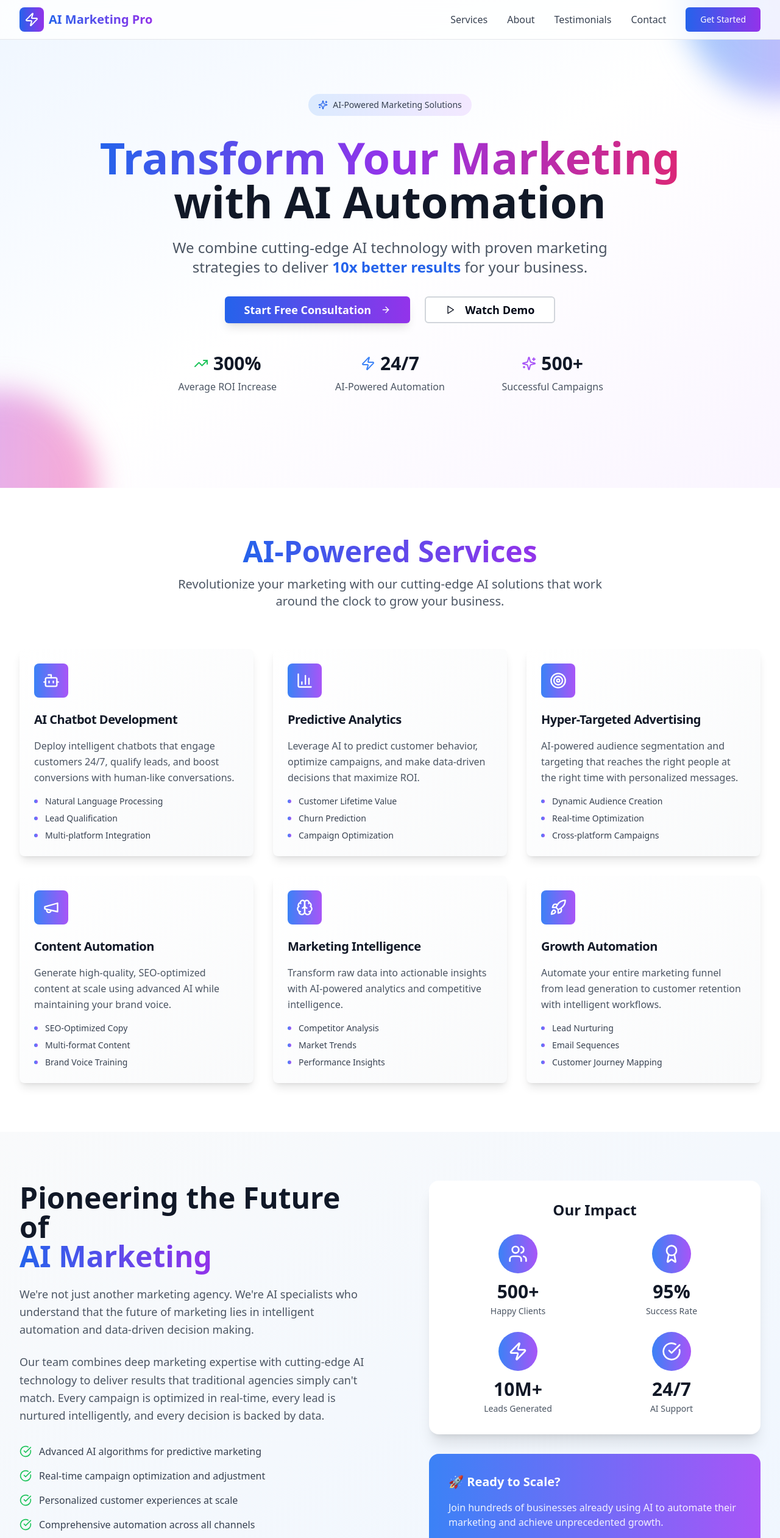
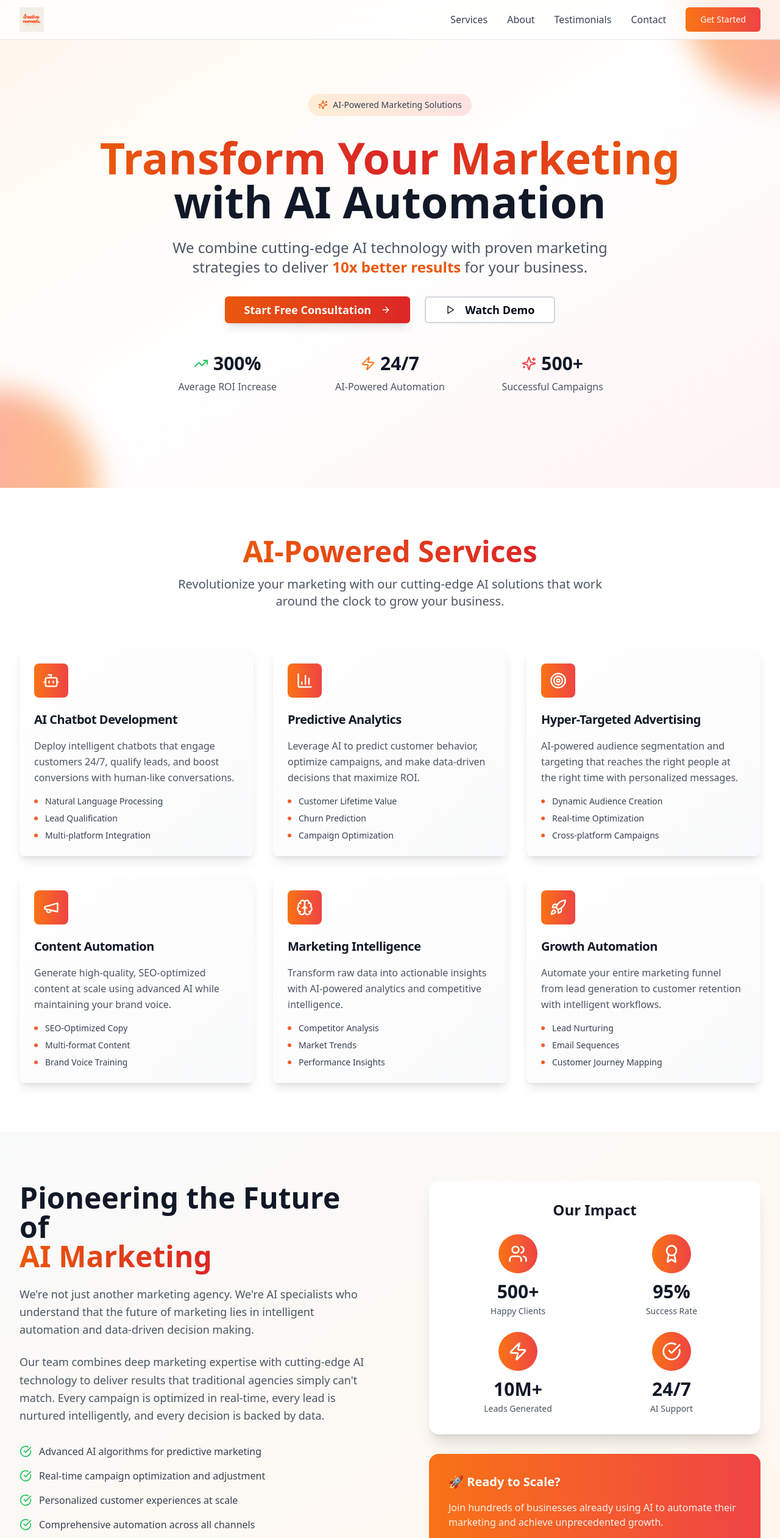
Before and after one commit to farisadlin/ai-powered-boost, a React (Vite) app: page / in a window 1280 px wide. Shown: the top 2522 px of the page at 61% size. Built offline with nearby package versions, Linux system fonts and the light colour scheme.

Commit message:
Rename website and update colors
Update the website name and color scheme to match the provided logo.

```diff
--- a/index.html
+++ b/index.html
@@ -4,21 +4,21 @@
   <head>
     <meta charset="UTF-8" />
     <meta name="viewport" content="width=device-width, initial-scale=1.0" />
-    <title>AI Marketing Pro - Transform Your Marketing with AI Automation</title>
+    <title>Creative Nomads - Transform Your Marketing with AI Automation</title>
     <meta name="description" content="Revolutionary AI-powered marketing agency specializing in automation, predictive analytics, and intelligent customer engagement. Transform your business with cutting-edge AI marketing solutions." />
-    <meta name="author" content="AI Marketing Pro" />
+    <meta name="author" content="Creative Nomads" />
     <meta name="keywords" content="AI marketing, marketing automation, predictive analytics, AI chatbots, digital marketing, lead generation, customer segmentation" />
 
     <!-- Open Graph Meta Tags -->
-    <meta property="og:title" content="AI Marketing Pro - Transform Your Marketing with AI Automation" />
+    <meta property="og:title" content="Creative Nomads - Transform Your Marketing with AI Automation" />
     <meta property="og:description" content="Revolutionary AI-powered marketing agency specializing in automation, predictive analytics, and intelligent customer engagement." />
     <meta property="og:type" content="website" />
     <meta property="og:image" content="https://lovable.dev/opengraph-image-p98pqg.png" />
 
     <!-- Twitter Card Meta Tags -->
     <meta name="twitter:card" content="summary_large_image" />
-    <meta name="twitter:site" content="@aimarketingpro" />
-    <meta name="twitter:title" content="AI Marketing Pro - AI-Powered Marketing Solutions" />
+    <meta name="twitter:site" content="@creativenomads" />
+    <meta name="twitter:title" content="Creative Nomads - AI-Powered Marketing Solutions" />
     <meta name="twitter:description" content="Transform your marketing with AI automation, predictive analytics, and intelligent customer engagement." />
     <meta name="twitter:image" content="https://lovable.dev/opengraph-image-p98pqg.png" />
 
--- a/src/components/About.tsx
+++ b/src/components/About.tsx
@@ -11,7 +11,7 @@ const About = () => {
   ];
 
   return (
-    <section id="about" className="py-20 bg-gradient-to-br from-gray-50 to-blue-50">
+    <section id="about" className="py-20 bg-gradient-to-br from-gray-50 to-orange-50">
       <div className="max-w-7xl mx-auto px-4 sm:px-6 lg:px-8">
         <div className="grid grid-cols-1 lg:grid-cols-2 gap-16 items-center">
           {/* Content */}
@@ -19,7 +19,7 @@ const About = () => {
             <h2 className="text-4xl md:text-5xl font-bold mb-6">
               <span className="text-gray-900">Pioneering the Future of</span>
               <br />
-              <span className="bg-gradient-to-r from-blue-600 to-purple-600 bg-clip-text text-transparent">
+              <span className="bg-gradient-to-r from-orange-600 to-red-600 bg-clip-text text-transparent">
                 AI Marketing
               </span>
             </h2>
@@ -49,7 +49,7 @@ const About = () => {
               ))}
             </div>
 
-            <Button size="lg" className="bg-gradient-to-r from-blue-600 to-purple-600 hover:from-blue-700 hover:to-purple-700 text-white px-8 py-4">
+            <Button size="lg" className="bg-gradient-to-r from-orange-600 to-red-600 hover:from-orange-700 hover:to-red-700 text-white px-8 py-4">
               Learn More About Our Process
             </Button>
           </div>
@@ -61,7 +61,7 @@ const About = () => {
               <div className="grid grid-cols-2 gap-6">
                 {achievements.map((achievement, index) => (
                   <div key={index} className="text-center">
-                    <div className="w-16 h-16 bg-gradient-to-r from-blue-500 to-purple-500 rounded-full flex items-center justify-center mx-auto mb-3">
+                    <div className="w-16 h-16 bg-gradient-to-r from-orange-500 to-red-500 rounded-full flex items-center justify-center mx-auto mb-3">
                       <achievement.icon className="h-8 w-8 text-white" />
                     </div>
                     <div className="text-3xl font-bold text-gray-900 mb-1">{achievement.number}</div>
@@ -72,12 +72,12 @@ const About = () => {
             </div>
 
             {/* Feature Highlight */}
-            <div className="bg-gradient-to-r from-blue-500 to-purple-500 rounded-2xl p-8 text-white">
+            <div className="bg-gradient-to-r from-orange-500 to-red-500 rounded-2xl p-8 text-white">
               <h3 className="text-xl font-bold mb-4">🚀 Ready to Scale?</h3>
               <p className="mb-4 opacity-90">
                 Join hundreds of businesses already using AI to automate their marketing and achieve unprecedented growth.
               </p>
-              <Button variant="secondary" size="sm" className="bg-white text-blue-600 hover:bg-gray-100">
+              <Button variant="secondary" size="sm" className="bg-white text-orange-600 hover:bg-gray-100">
                 Get Started Today
               </Button>
             </div>
--- a/src/components/Header.tsx
+++ b/src/components/Header.tsx
@@ -1,7 +1,7 @@
 
 import { useState } from 'react';
 import { Button } from "@/components/ui/button";
-import { Menu, X, Zap } from "lucide-react";
+import { Menu, X } from "lucide-react";
 
 const Header = () => {
   const [isMenuOpen, setIsMenuOpen] = useState(false);
@@ -13,30 +13,29 @@ const Header = () => {
       <div className="max-w-7xl mx-auto px-4 sm:px-6 lg:px-8">
         <div className="flex justify-between items-center h-16">
           {/* Logo */}
-          <div className="flex items-center space-x-2">
-            <div className="bg-gradient-to-r from-blue-600 to-purple-600 p-2 rounded-lg">
-              <Zap className="h-6 w-6 text-white" />
-            </div>
-            <span className="text-xl font-bold bg-gradient-to-r from-blue-600 to-purple-600 bg-clip-text text-transparent">
-              AI Marketing Pro
-            </span>
+          <div className="flex items-center space-x-3">
+            <img
+              src="/lovable-uploads/6bdc31da-a4cc-406f-8454-af76f1f73dde.png"
+              alt="Creative Nomads Logo"
+              className="h-10 w-auto"
+            />
           </div>
 
           {/* Desktop Navigation */}
           <nav className="hidden md:flex items-center space-x-8">
-            <a href="#services" className="text-gray-700 hover:text-blue-600 transition-colors font-medium">
+            <a href="#services" className="text-gray-700 hover:text-orange-600 transition-colors font-medium">
               Services
             </a>
-            <a href="#about" className="text-gray-700 hover:text-blue-600 transition-colors font-medium">
+            <a href="#about" className="text-gray-700 hover:text-orange-600 transition-colors font-medium">
               About
             </a>
-            <a href="#testimonials" className="text-gray-700 hover:text-blue-600 transition-colors font-medium">
+            <a href="#testimonials" className="text-gray-700 hover:text-orange-600 transition-colors font-medium">
               Testimonials
             </a>
-            <a href="#contact" className="text-gray-700 hover:text-blue-600 transition-colors font-medium">
+            <a href="#contact" className="text-gray-700 hover:text-orange-600 transition-colors font-medium">
               Contact
             </a>
-            <Button className="bg-gradient-to-r from-blue-600 to-purple-600 hover:from-blue-700 hover:to-purple-700 text-white px-6">
+            <Button className="bg-gradient-to-r from-orange-500 to-red-500 hover:from-orange-600 hover:to-red-600 text-white px-6">
               Get Started
             </Button>
           </nav>
@@ -54,19 +53,19 @@ const Header = () => {
         {isMenuOpen && (
           <div className="md:hidden absolute top-16 left-0 right-0 bg-white border-b border-gray-200 shadow-lg animate-fade-in">
             <nav className="flex flex-col space-y-4 p-4">
-              <a href="#services" className="text-gray-700 hover:text-blue-600 transition-colors font-medium">
+              <a href="#services" className="text-gray-700 hover:text-orange-600 transition-colors font-medium">
                 Services
               </a>
-              <a href="#about" className="text-gray-700 hover:text-blue-600 transition-colors font-medium">
+              <a href="#about" className="text-gray-700 hover:text-orange-600 transition-colors font-medium">
                 About
               </a>
-              <a href="#testimonials" className="text-gray-700 hover:text-blue-600 transition-colors font-medium">
+              <a href="#testimonials" className="text-gray-700 hover:text-orange-600 transition-colors font-medium">
                 Testimonials
               </a>
-              <a href="#contact" className="text-gray-700 hover:text-blue-600 transition-colors font-medium">
+              <a href="#contact" className="text-gray-700 hover:text-orange-600 transition-colors font-medium">
                 Contact
               </a>
-              <Button className="bg-gradient-to-r from-blue-600 to-purple-600 hover:from-blue-700 hover:to-purple-700 text-white w-full">
+              <Button className="bg-gradient-to-r from-orange-500 to-red-500 hover:from-orange-600 hover:to-red-600 text-white w-full">
                 Get Started
               </Button>
             </nav>
--- a/src/components/Hero.tsx
+++ b/src/components/Hero.tsx
@@ -4,23 +4,23 @@ import { ArrowRight, Play, Sparkles, TrendingUp, Zap } from "lucide-react";
 
 const Hero = () => {
   return (
-    <section className="relative min-h-screen flex items-center justify-center overflow-hidden bg-gradient-to-br from-blue-50 via-white to-purple-50">
+    <section className="relative min-h-screen flex items-center justify-center overflow-hidden bg-gradient-to-br from-orange-50 via-white to-red-50">
       {/* Background Elements */}
       <div className="absolute inset-0 overflow-hidden">
-        <div className="absolute -top-40 -right-40 w-80 h-80 bg-gradient-to-r from-blue-400 to-purple-400 rounded-full mix-blend-multiply filter blur-xl opacity-20 animate-pulse"></div>
-        <div className="absolute -bottom-40 -left-40 w-80 h-80 bg-gradient-to-r from-purple-400 to-pink-400 rounded-full mix-blend-multiply filter blur-xl opacity-20 animate-pulse"></div>
+        <div className="absolute -top-40 -right-40 w-80 h-80 bg-gradient-to-r from-orange-400 to-red-400 rounded-full mix-blend-multiply filter blur-xl opacity-20 animate-pulse"></div>
+        <div className="absolute -bottom-40 -left-40 w-80 h-80 bg-gradient-to-r from-red-400 to-orange-400 rounded-full mix-blend-multiply filter blur-xl opacity-20 animate-pulse"></div>
       </div>
 
       <div className="relative max-w-7xl mx-auto px-4 sm:px-6 lg:px-8 text-center">
         {/* Badge */}
-        <div className="inline-flex items-center space-x-2 bg-gradient-to-r from-blue-100 to-purple-100 rounded-full px-4 py-2 mb-8 animate-fade-in">
-          <Sparkles className="h-4 w-4 text-blue-600" />
+        <div className="inline-flex items-center space-x-2 bg-gradient-to-r from-orange-100 to-red-100 rounded-full px-4 py-2 mb-8 animate-fade-in">
+          <Sparkles className="h-4 w-4 text-orange-600" />
           <span className="text-sm font-medium text-gray-700">AI-Powered Marketing Solutions</span>
         </div>
 
         {/* Main Headline */}
         <h1 className="text-5xl md:text-7xl font-bold mb-6 animate-fade-in">
-          <span className="bg-gradient-to-r from-blue-600 via-purple-600 to-pink-600 bg-clip-text text-transparent">
+          <span className="bg-gradient-to-r from-orange-600 via-red-600 to-orange-600 bg-clip-text text-transparent">
             Transform Your Marketing
           </span>
           <br />
@@ -30,16 +30,16 @@ const Hero = () => {
         {/* Subheadline */}
         <p className="text-xl md:text-2xl text-gray-600 mb-8 max-w-3xl mx-auto leading-relaxed animate-fade-in">
           We combine cutting-edge AI technology with proven marketing strategies to deliver
-          <span className="text-blue-600 font-semibold"> 10x better results</span> for your business.
+          <span className="text-orange-600 font-semibold"> 10x better results</span> for your business.
         </p>
 
         {/* CTA Buttons */}
         <div className="flex flex-col sm:flex-row items-center justify-center space-y-4 sm:space-y-0 sm:space-x-6 mb-12 animate-fade-in">
-          <Button size="lg" className="bg-gradient-to-r from-blue-600 to-purple-600 hover:from-blue-700 hover:to-purple-700 text-white px-8 py-4 text-lg font-semibold shadow-lg hover:shadow-xl transition-all duration-300 hover:scale-105">
+          <Button size="lg" className="bg-gradient-to-r from-orange-600 to-red-600 hover:from-orange-700 hover:to-red-700 text-white px-8 py-4 text-lg font-semibold shadow-lg hover:shadow-xl transition-all duration-300 hover:scale-105">
             Start Free Consultation
             <ArrowRight className="ml-2 h-5 w-5" />
           </Button>
-          <Button size="lg" variant="outline" className="border-2 border-gray-300 hover:border-blue-600 px-8 py-4 text-lg font-semibold hover:bg-blue-50 transition-all duration-300">
+          <Button size="lg" variant="outline" className="border-2 border-gray-300 hover:border-orange-600 px-8 py-4 text-lg font-semibold hover:bg-orange-50 transition-all duration-300">
             <Play className="mr-2 h-5 w-5" />
             Watch Demo
           </Button>
@@ -56,14 +56,14 @@ const Hero = () => {
           </div>
           <div className="text-center">
             <div className="flex items-center justify-center mb-2">
-              <Zap className="h-6 w-6 text-blue-500 mr-2" />
+              <Zap className="h-6 w-6 text-orange-500 mr-2" />
               <span className="text-3xl font-bold text-gray-900">24/7</span>
             </div>
             <p className="text-gray-600">AI-Powered Automation</p>
           </div>
           <div className="text-center">
             <div className="flex items-center justify-center mb-2">
-              <Sparkles className="h-6 w-6 text-purple-500 mr-2" />
+              <Sparkles className="h-6 w-6 text-red-500 mr-2" />
               <span className="text-3xl font-bold text-gray-900">500+</span>
             </div>
             <p className="text-gray-600">Successful Campaigns</p>
--- a/src/components/Services.tsx
+++ b/src/components/Services.tsx
@@ -48,7 +48,7 @@ const Services = () => {
         {/* Section Header */}
         <div className="text-center mb-16">
           <h2 className="text-4xl md:text-5xl font-bold mb-4">
-            <span className="bg-gradient-to-r from-blue-600 to-purple-600 bg-clip-text text-transparent">
+            <span className="bg-gradient-to-r from-orange-600 to-red-600 bg-clip-text text-transparent">
               AI-Powered Services
             </span>
           </h2>
@@ -62,10 +62,10 @@ const Services = () => {
           {services.map((service, index) => (
             <Card key={index} className="group hover:shadow-xl transition-all duration-300 hover:-translate-y-2 border-0 shadow-lg bg-gradient-to-br from-white to-gray-50">
               <CardHeader className="pb-4">
-                <div className="w-14 h-14 bg-gradient-to-r from-blue-500 to-purple-500 rounded-lg flex items-center justify-center mb-4 group-hover:scale-110 transition-transform duration-300">
+                <div className="w-14 h-14 bg-gradient-to-r from-orange-500 to-red-500 rounded-lg flex items-center justify-center mb-4 group-hover:scale-110 transition-transform duration-300">
                   <service.icon className="h-7 w-7 text-white" />
                 </div>
-                <CardTitle className="text-xl font-bold text-gray-900 group-hover:text-blue-600 transition-colors">
+                <CardTitle className="text-xl font-bold text-gray-900 group-hover:text-orange-600 transition-colors">
                   {service.title}
                 </CardTitle>
               </CardHeader>
@@ -76,7 +76,7 @@ const Services = () => {
                 <ul className="space-y-2">
                   {service.features.map((feature, featureIndex) => (
                     <li key={featureIndex} className="flex items-center text-sm text-gray-700">
-                      <div className="w-1.5 h-1.5 bg-gradient-to-r from-blue-500 to-purple-500 rounded-full mr-3"></div>
+                      <div className="w-1.5 h-1.5 bg-gradient-to-r from-orange-500 to-red-500 rounded-full mr-3"></div>
                       {feature}
                     </li>
                   ))}
```
Also changed, not shown: public/lovable-uploads/6bdc31da-a4cc-406f-8454-af76f1f73dde.png (added).
